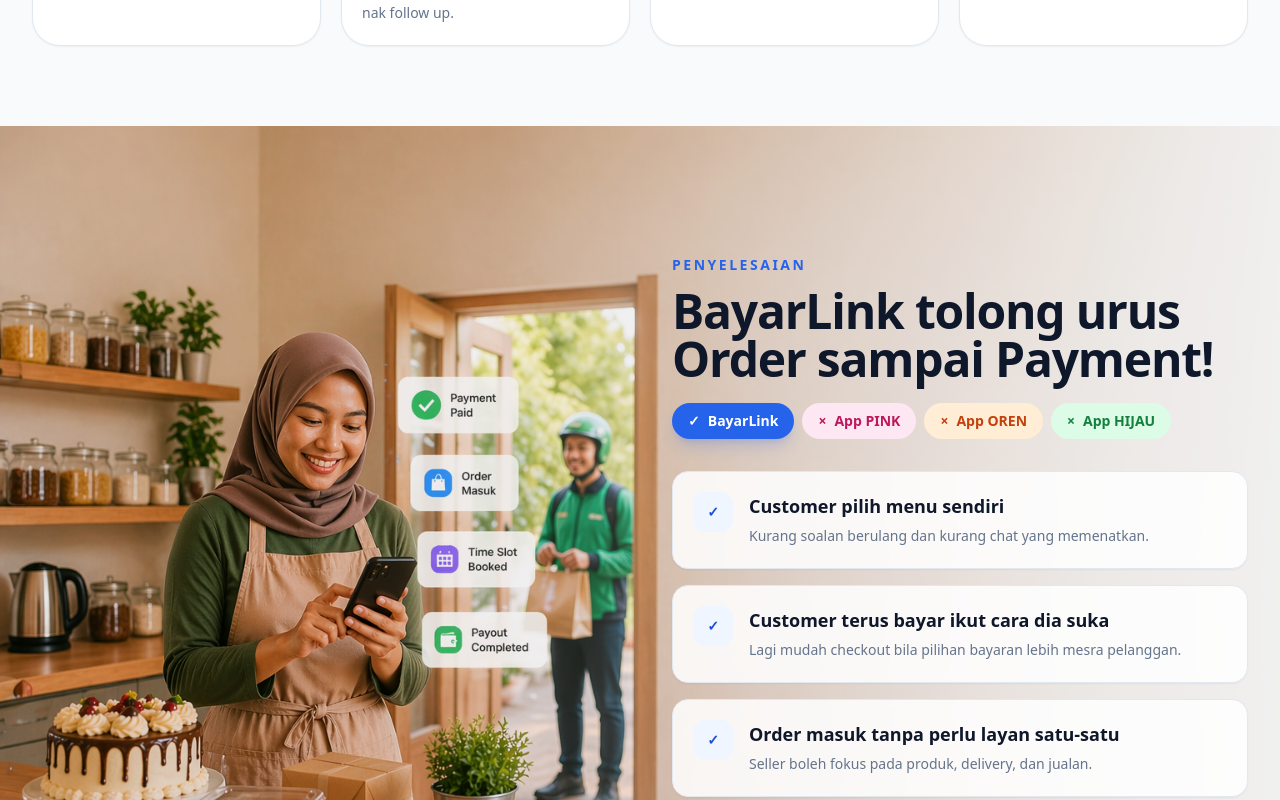
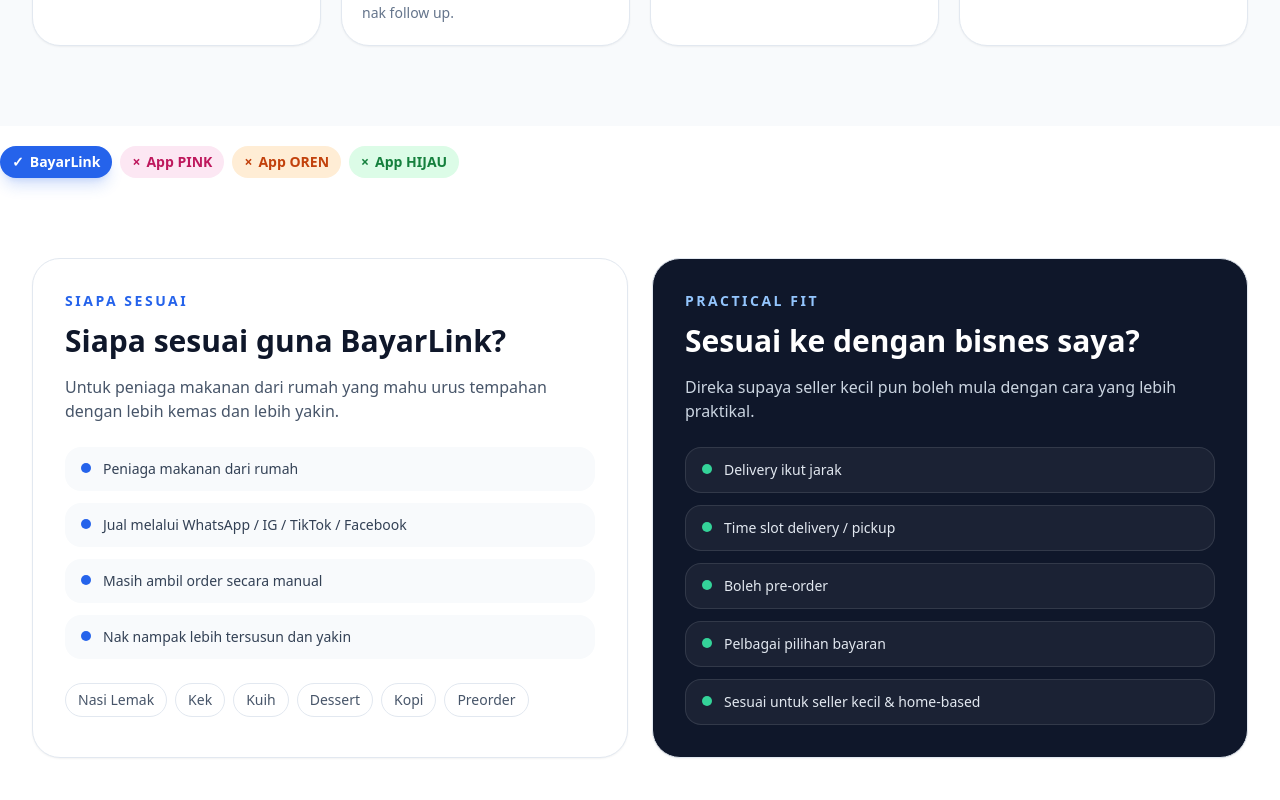
Before and after one commit to maizhakimm/pay-link, a Next.js app: page / in a window 1280 px wide. Shown: the part 1420-2220 px from the top of the page. Built offline with nearby package versions, Linux system fonts and the light colour scheme.

Commit message:
Update page.tsx

```diff
--- a/src/app/page.tsx
+++ b/src/app/page.tsx
@@ -330,108 +330,28 @@ export default function LandingPage() {
   </div>
 </section>
 
-      {/* SOLUTION */}
-<section className="relative min-h-screen overflow-hidden">
-  {/* Desktop Background */}
-  <div
-    className="absolute inset-0 hidden bg-cover bg-center md:block"
-    style={{
-      backgroundImage: "url('/Solution.png')",
-      backgroundPosition: "center",
-    }}
-  />
-
-  {/* Mobile Background */}
-  <div
-    className="absolute inset-0 bg-cover bg-center md:hidden"
-    style={{
-      backgroundImage: "url('/Solution-Mobile.png')",
-      backgroundPosition: "center bottom",
-    }}
-  />
-
-  {/* Desktop fade white from right to left */}
-  <div className="absolute inset-y-0 right-0 hidden w-[62%] bg-gradient-to-l from-white/95 via-white/88 to-white/0 md:block" />
-
-  {/* Mobile fade white from top to bottom */}
-  <div className="absolute inset-x-0 top-0 h-[58%] bg-gradient-to-b from-white via-white/95 to-white/0 md:hidden" />
-
-  {/* Soft dark layer for image depth */}
-  <div className="absolute inset-0 hidden bg-black/5 md:block" />
-
-  <div className="relative z-10 mx-auto flex min-h-screen max-w-7xl px-6 pb-10 pt-16 md:items-center md:justify-end md:px-8 md:py-20">
-    <div className="max-w-xl">
-      <p className="text-xs font-semibold uppercase tracking-[0.18em] text-blue-600 md:text-sm">
-        Penyelesaian
-      </p>
-
-      <h2 className="mt-3 text-3xl font-extrabold leading-tight tracking-tight text-slate-900 md:text-5xl">
-        BayarLink tolong urus Order sampai Payment!
-      </h2>
-
  {/* Comparison badges */}
-      <div className="mt-5 grid gap-2 text-sm font-bold md:flex md:flex-wrap">
-        <span className="inline-flex items-center gap-2 rounded-full bg-blue-600 px-4 py-2 text-white shadow-lg shadow-blue-600/20">
+<div className="mt-5 flex flex-wrap gap-2 text-[11px] font-bold md:text-sm">
+  <span className="inline-flex items-center gap-1.5 rounded-full bg-blue-600 px-3 py-1.5 text-white shadow-lg shadow-blue-600/20">
     <span>✓</span>
     BayarLink
   </span>
 
-        <span className="inline-flex items-center gap-2 rounded-full bg-pink-100 px-4 py-2 text-pink-700">
+  <span className="inline-flex items-center gap-1.5 rounded-full bg-pink-100 px-3 py-1.5 text-pink-700">
     <span>×</span>
     App PINK
   </span>
 
-        <span className="inline-flex items-center gap-2 rounded-full bg-orange-100 px-4 py-2 text-orange-700">
+  <span className="inline-flex items-center gap-1.5 rounded-full bg-orange-100 px-3 py-1.5 text-orange-700">
     <span>×</span>
     App OREN
   </span>
 
-        <span className="inline-flex items-center gap-2 rounded-full bg-green-100 px-4 py-2 text-green-700">
+  <span className="inline-flex items-center gap-1.5 rounded-full bg-green-100 px-3 py-1.5 text-green-700">
     <span>×</span>
     App HIJAU
   </span>
 </div>
-
-      <div className="mt-6 space-y-3 md:mt-8 md:space-y-4">
-        {[
-          {
-            title: "Customer pilih menu sendiri",
-            desc: "Kurang soalan berulang dan kurang chat yang memenatkan.",
-          },
-          {
-            title: "Customer terus bayar ikut cara dia suka",
-            desc: "Lagi mudah checkout bila pilihan bayaran lebih mesra pelanggan.",
-          },
-          {
-            title: "Order masuk tanpa perlu layan satu-satu",
-            desc: "Seller boleh fokus pada produk, delivery, dan jualan.",
-          },
-        ].map((item, i) => (
-          <div
-            key={i}
-            className="rounded-2xl border border-slate-200 bg-white/85 p-4 shadow-sm backdrop-blur-sm transition hover:-translate-y-0.5 hover:bg-white hover:shadow-md md:p-5"
-          >
-            <div className="flex items-start gap-3 md:gap-4">
-              <div className="flex h-8 w-8 shrink-0 items-center justify-center rounded-xl bg-blue-50 text-xs font-bold text-blue-700 md:h-10 md:w-10 md:text-sm">
-                ✓
-              </div>
-
-              <div>
-                <h3 className="text-sm font-bold leading-6 text-slate-900 md:text-lg">
-                  {item.title}
-                </h3>
-
-                <p className="mt-1 hidden text-sm leading-6 text-slate-500 md:block">
-                  {item.desc}
-                </p>
-              </div>
-            </div>
-          </div>
-        ))}
-      </div>
-    </div>
-  </div>
-</section>
 
       {/* AUDIENCE */}
       <section className="py-20">
```
Lines whose indentation alone changed are shown as unchanged.
